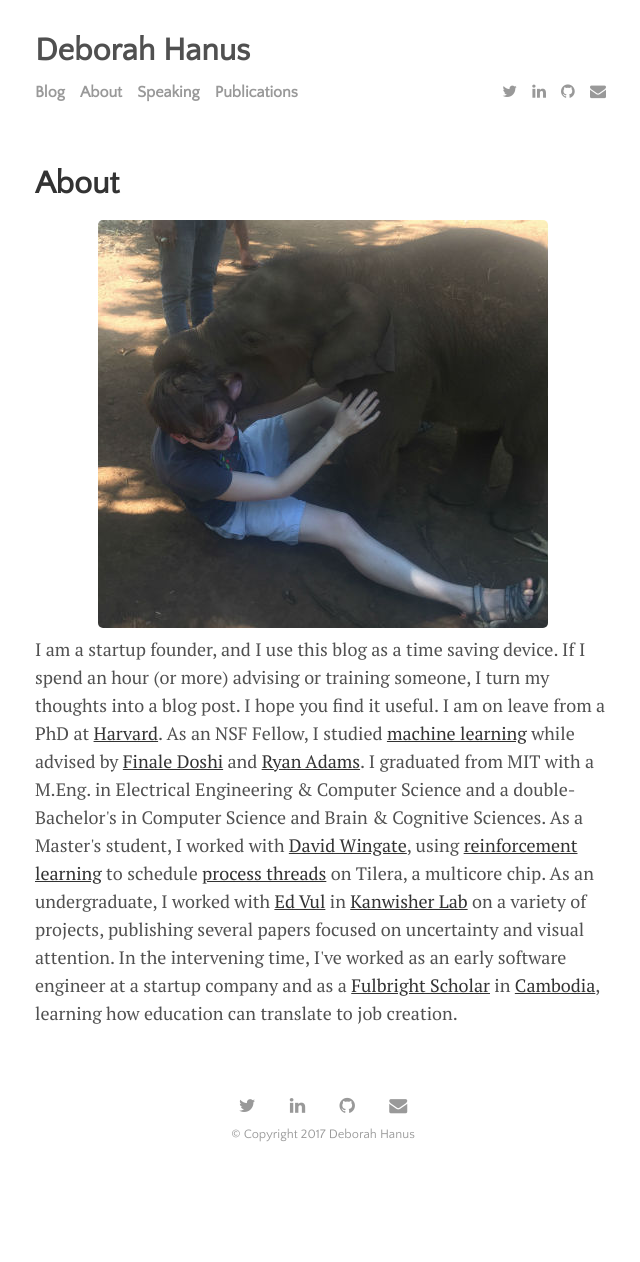
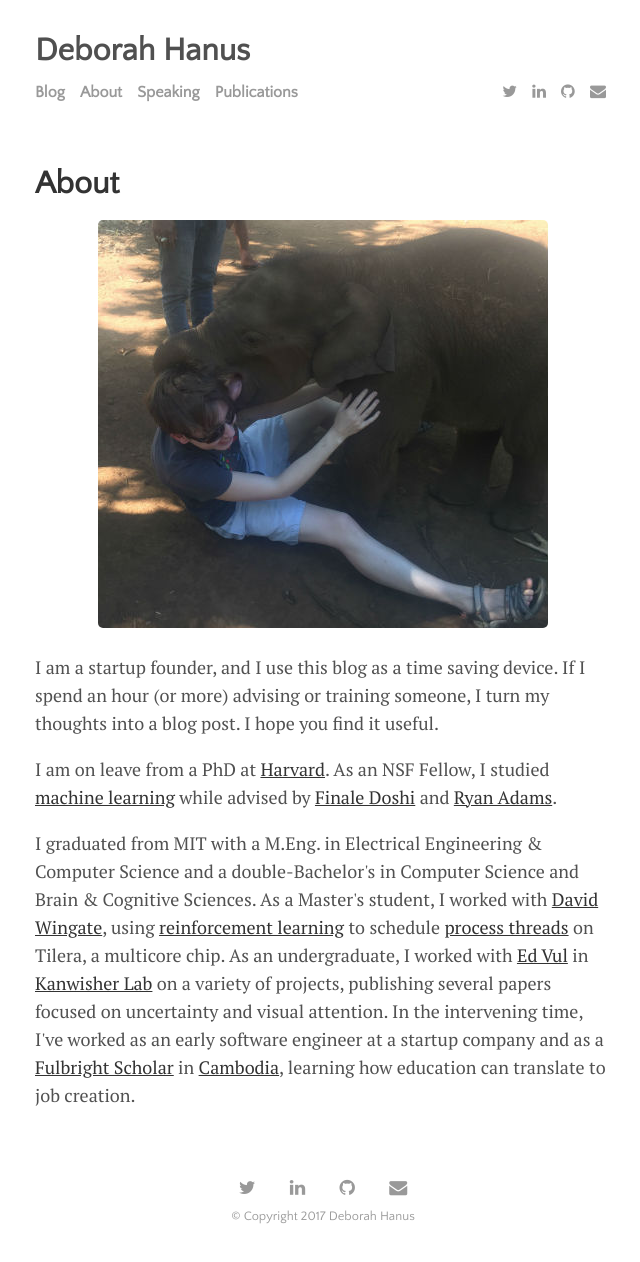
Before and after one commit to dhanus/dhanus.github.io, a Jekyll site: the page built from about.md, in a window 1280 px wide. Shown: the whole page, without its empty margins (317-957 px from the left). Built offline with Jekyll 4.4.1, drawn with Linux system fonts in a browser that asks for light colours; nearby versions of some CDN libraries; before the commit the page ends 1180 px from its top, so only the background shows below that.

Commit message:
fix html

```diff
--- a/about.md
+++ b/about.md
@@ -11,10 +11,10 @@ image:
 
       <center><img src="{{ '../images/elephant.jpg' | prepend: site.baseurl }}" alt="Me being eaten by an elephant"></center>
 
-      I am a startup founder, and I use this blog as a time saving device. If I spend  an hour (or more) advising or training someone, I turn my thoughts into a blog post. I hope you find it useful.
+     <p> I am a startup founder, and I use this blog as a time saving device. If I spend  an hour (or more) advising or training someone, I turn my thoughts into a blog post. I hope you find it useful.</p>
 
-      I am on leave from a PhD at <a href="http://www.seas.harvard.edu">Harvard</a>. As an NSF Fellow, I studied <a href="https://en.wikipedia.org/wiki/Machine_learning">machine learning</a> while advised by <a href="https://www.seas.harvard.edu/directory/finale">Finale Doshi</a> and <a href="https://www.seas.harvard.edu/directory/rpa">Ryan Adams</a>.
+     <p>I am on leave from a PhD at <a href="http://www.seas.harvard.edu">Harvard</a>. As an NSF Fellow, I studied <a href="https://en.wikipedia.org/wiki/Machine_learning">machine learning</a> while advised by <a href="https://www.seas.harvard.edu/directory/finale">Finale Doshi</a> and <a href="https://www.seas.harvard.edu/directory/rpa">Ryan Adams</a>.</p>
 
-      I graduated from MIT with a M.Eng. in Electrical Engineering & Computer Science and a double-Bachelor's in Computer Science and Brain & Cognitive Sciences. As a Master's student, I worked with <a href="https://cs.byu.edu/faculty/dw87">David Wingate</a>, using <a href="http://en.wikipedia.org/wiki/Reinforcement_learning">reinforcement learning</a> to schedule <a href="http://en.wikipedia.org/wiki/Thread_%28computer_science%29">process threads</a> on Tilera, a multicore chip.  As an undergraduate, I worked with <a href="http://www.edvul.com">Ed Vul</a> in <a href="http://web.mit.edu/bcs/nklab/index.shtml"> Kanwisher Lab</a> on a variety of projects, publishing several papers focused on uncertainty and visual attention. In the intervening time, I've worked as an early software engineer at a startup company and as a <a href="http://www.iie.org/fulbright">Fulbright Scholar</a> in <a href="http://en.wikipedia.org/wiki/Cambodia">Cambodia</a>, learning how education can translate to job creation.
+     <p>I graduated from MIT with a M.Eng. in Electrical Engineering & Computer Science and a double-Bachelor's in Computer Science and Brain & Cognitive Sciences. As a Master's student, I worked with <a href="https://cs.byu.edu/faculty/dw87">David Wingate</a>, using <a href="http://en.wikipedia.org/wiki/Reinforcement_learning">reinforcement learning</a> to schedule <a href="http://en.wikipedia.org/wiki/Thread_%28computer_science%29">process threads</a> on Tilera, a multicore chip.  As an undergraduate, I worked with <a href="http://www.edvul.com">Ed Vul</a> in <a href="http://web.mit.edu/bcs/nklab/index.shtml"> Kanwisher Lab</a> on a variety of projects, publishing several papers focused on uncertainty and visual attention. In the intervening time, I've worked as an early software engineer at a startup company and as a <a href="http://www.iie.org/fulbright">Fulbright Scholar</a> in <a href="http://en.wikipedia.org/wiki/Cambodia">Cambodia</a>, learning how education can translate to job creation.</p>
 
 </div>
```
